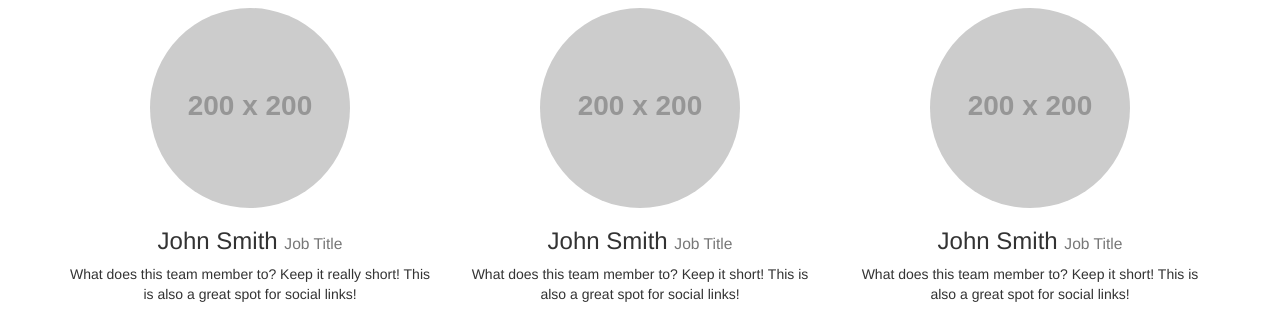
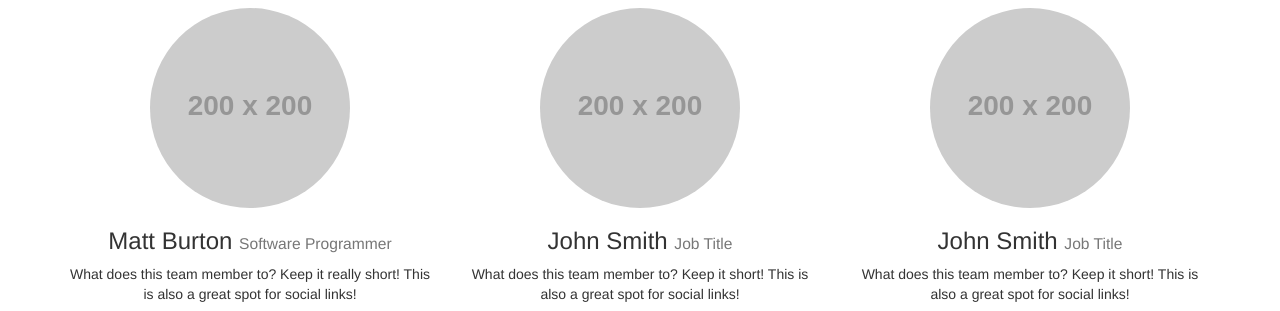
Before and after one commit to Burtonium/node-from-scratch, a website: page src/views/index.html in a window 1280 px wide. Shown: the part 414-725 px from the top of the page. Drawn offline with nearby package versions, Linux system fonts and the light colour scheme; files that its build step writes are made by us from their sources; placeholder pictures from the web are drawn by us; files whose address does not match are found by name.

Commit message:
Put my name in there

```diff
--- a/src/views/index.html
+++ b/src/views/index.html
@@ -84,8 +84,8 @@
             </div>
             <div class="col-lg-4 col-sm-6 text-center">
                 <img class="img-circle img-responsive img-center" src="https://placehold.it/200x200" alt="">
-                <h3>John Smith
-                    <small>Job Title</small>
+                <h3>Matt Burton
+                    <small>Software Programmer</small>
                 </h3>
                 <p>What does this team member to? Keep it really short! This is also a great spot for social links!</p>
             </div>
```
